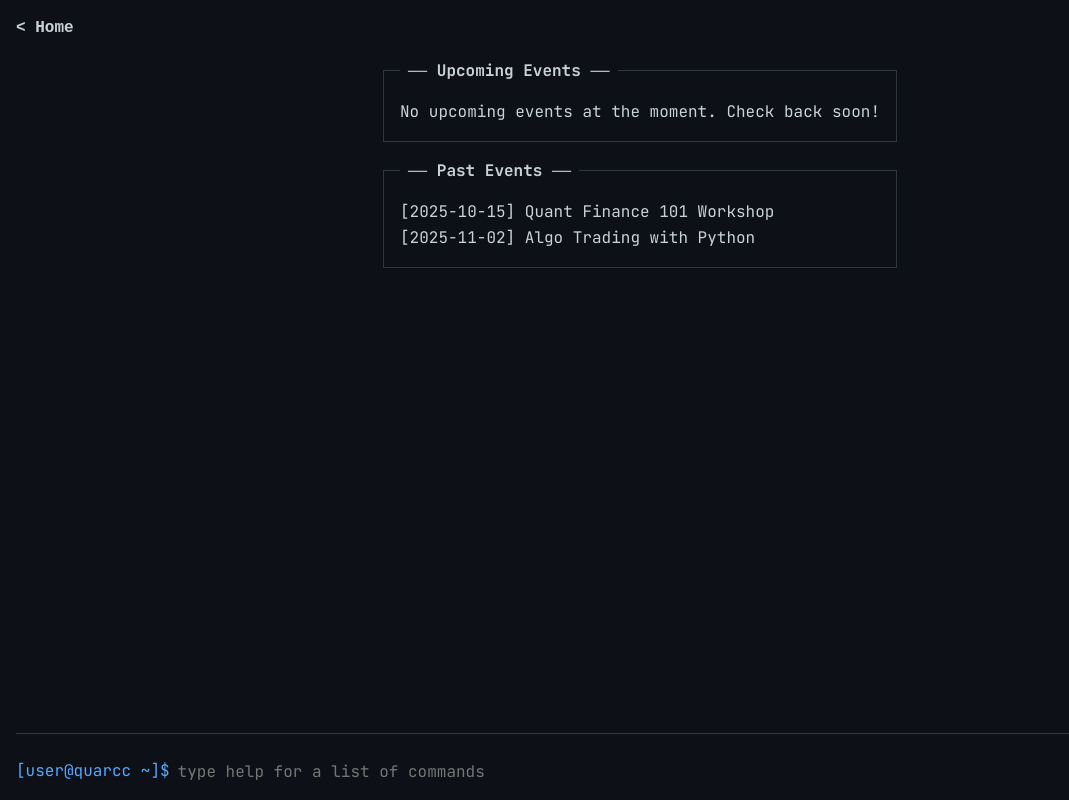
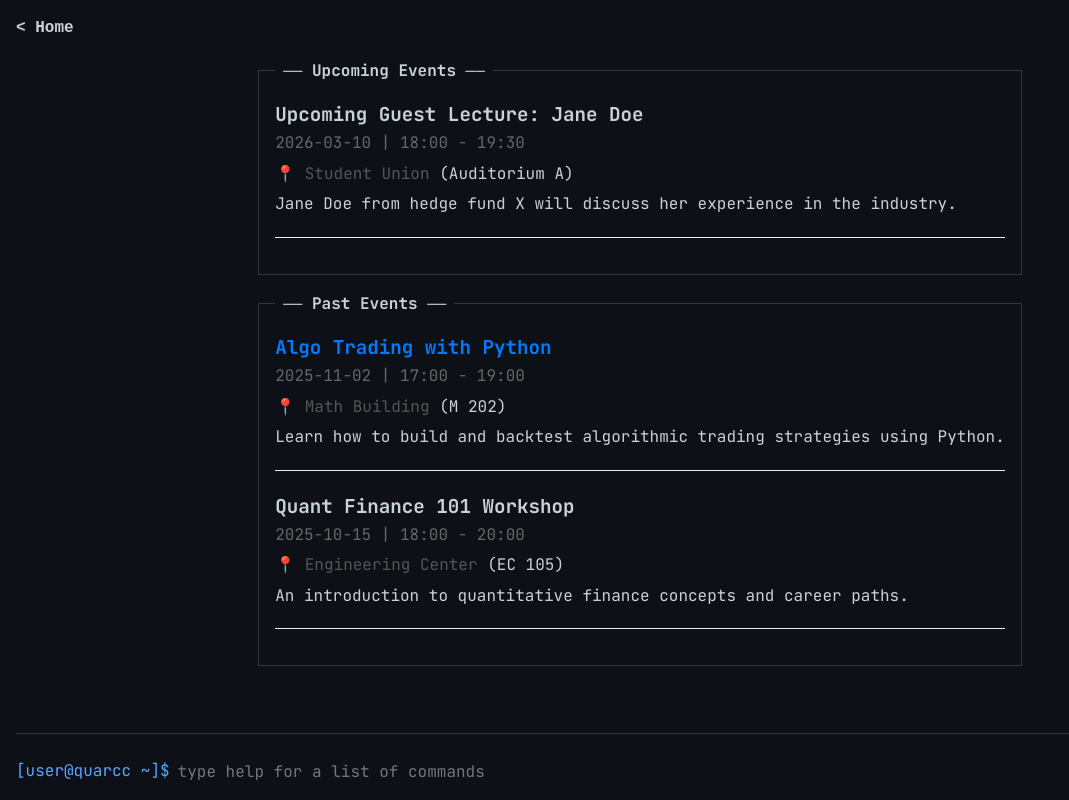
Before and after one commit to carterj-c/QUARCCWebsite, a React (Vite) app: page /events in a window 1280 px wide. Shown: the whole page, without its empty margins (0-1069 px from the left). Built offline with nearby package versions, Linux system fonts and the light colour scheme.

Commit message:
made the events page smarter, link compatibility, easy edits

```diff
--- /dev/null
+++ b/src/data/events.js
@@ -0,0 +1,38 @@
+export const events = [
+    {
+        id: 1,
+        title: "Quant Finance 101 Workshop",
+        date: "2025-10-15",
+        startTime: "18:00",
+        endTime: "20:00",
+        description: "An introduction to quantitative finance concepts and career paths.",
+        location: "Engineering Center",
+        locationLink: "https://goo.gl/maps/example",
+        room: "EC 105",
+        link: ""
+    },
+    {
+        id: 2,
+        title: "Algo Trading with Python",
+        date: "2025-11-02",
+        startTime: "17:00",
+        endTime: "19:00",
+        description: "Learn how to build and backtest algorithmic trading strategies using Python.",
+        location: "Math Building",
+        locationLink: "https://goo.gl/maps/example2",
+        room: "M 202",
+        link: "https://github.com/quarcc/algo-workshop"
+    },
+    {
+        id: 3,
+        title: "Upcoming Guest Lecture: Jane Doe",
+        date: "2026-03-10",
+        startTime: "18:00",
+        endTime: "19:30",
+        description: "Jane Doe from hedge fund X will discuss her experience in the industry.",
+        location: "Student Union",
+        locationLink: "https://goo.gl/maps/example3",
+        room: "Auditorium A",
+        link: ""
+    }
+];
--- a/src/pages/Events.jsx
+++ b/src/pages/Events.jsx
@@ -1,22 +1,74 @@
 import React from 'react';
 import { Helmet } from 'react-helmet-async';
 import SystemBox from '../components/SystemBox';
+import { events } from '../data/events';
 
 const Events = () => {
+    // Get current date and time
+    const now = new Date();
+
+    // Helper to parse event datetime
+    const getEventDateTime = (event) => {
+        return new Date(`${event.date}T${event.endTime}`);
+    };
+
+    // Filter events
+    const upcomingEvents = events.filter(event => getEventDateTime(event) >= now).sort((a, b) => getEventDateTime(a) - getEventDateTime(b));
+    const pastEvents = events.filter(event => getEventDateTime(event) < now).sort((a, b) => getEventDateTime(b) - getEventDateTime(a)); // Most recent past event first
+
+    const EventItem = ({ event }) => (
+        <li style={{ marginBottom: '20px', paddingBottom: '20px', borderBottom: '1px solid #eee' }}>
+            <div style={{ fontWeight: 'bold', fontSize: '1.2em' }}>
+                {event.link ? (
+                    <a href={event.link} target="_blank" rel="noopener noreferrer" style={{ textDecoration: 'none', color: '#007bff' }}>
+                        {event.title}
+                    </a>
+                ) : (
+                    event.title
+                )}
+            </div>
+            <div style={{ color: '#666', marginBottom: '5px' }}>
+                {event.date} | {event.startTime} - {event.endTime}
+            </div>
+            <div style={{ marginBottom: '5px' }}>
+                📍 <a href={event.locationLink} target="_blank" rel="noopener noreferrer" style={{ textDecoration: 'none', color: '#555' }}>
+                    {event.location}
+                </a>
+                {event.room && <span> ({event.room})</span>}
+            </div>
+            <div>{event.description}</div>
+        </li>
+    );
+
     return (
         <div style={{ maxWidth: '800px', margin: '0 auto' }}>
             <Helmet>
                 <title>Events - QUARCC</title>
                 <meta name="description" content="Stay updated with QUARCC's upcoming workshops, lectures, and social events in quantitative finance." />
             </Helmet>
+
             <SystemBox title="Upcoming Events">
-                <p>No upcoming events at the moment. Check back soon!</p>
+                {upcomingEvents.length > 0 ? (
+                    <ul style={{ listStyleType: 'none', padding: 0 }}>
+                        {upcomingEvents.map(event => (
+                            <EventItem key={event.id} event={event} />
+                        ))}
+                    </ul>
+                ) : (
+                    <p>No upcoming events at the moment. Check back soon!</p>
+                )}
             </SystemBox>
+
             <SystemBox title="Past Events">
-                <ul style={{ listStyleType: 'none', padding: 0 }}>
-                    <li>[2025-10-15] Quant Finance 101 Workshop</li>
-                    <li>[2025-11-02] Algo Trading with Python</li>
-                </ul>
+                {pastEvents.length > 0 ? (
+                    <ul style={{ listStyleType: 'none', padding: 0 }}>
+                        {pastEvents.map(event => (
+                            <EventItem key={event.id} event={event} />
+                        ))}
+                    </ul>
+                ) : (
+                    <p>No past events to show.</p>
+                )}
             </SystemBox>
         </div>
     );
```
